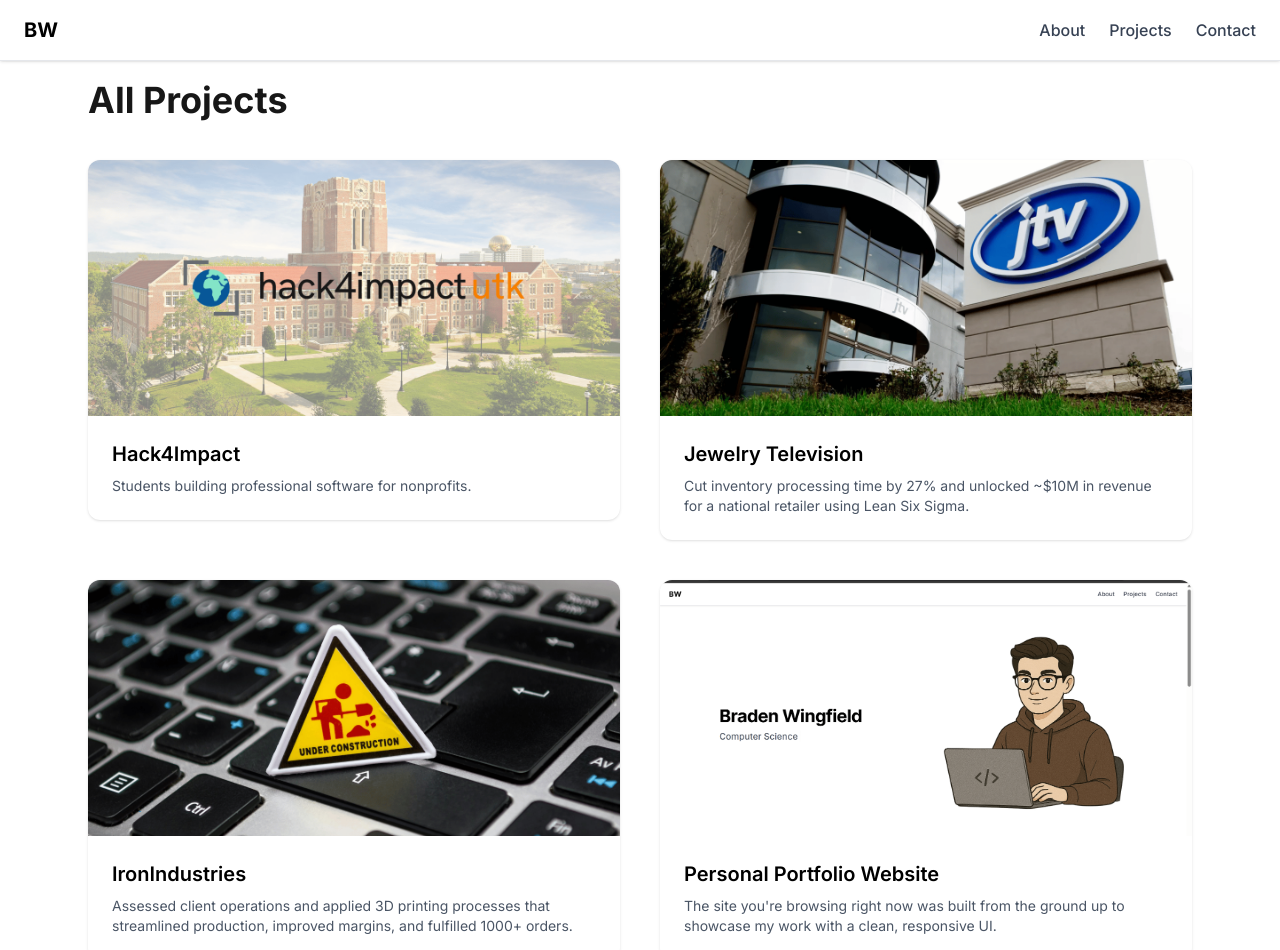
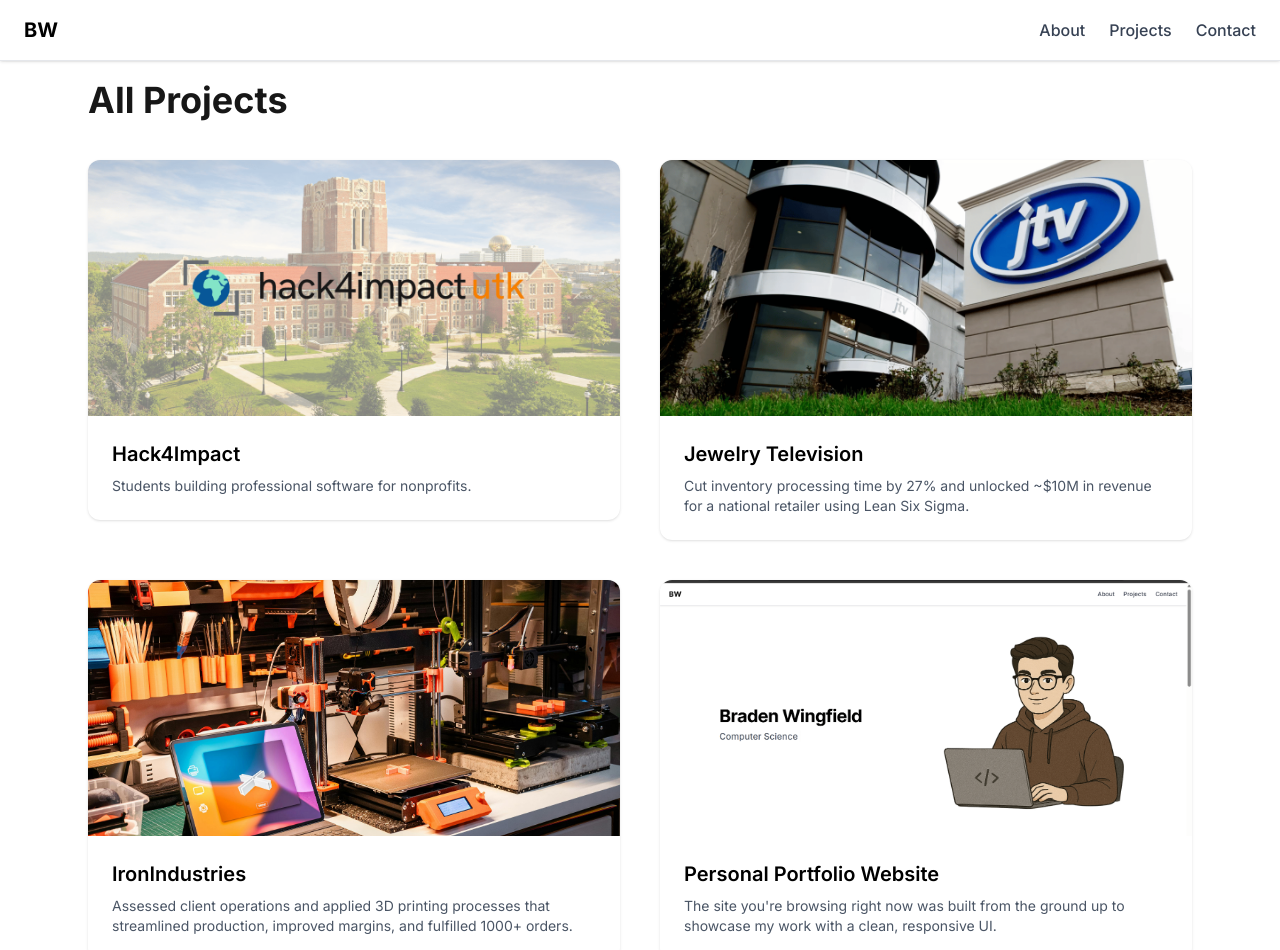
Before and after one commit to bradenwingfield/portfolio, a Next.js app: page /projects in a window 1280 px wide. Shown: the top 950 px of the page. Built offline with nearby package versions, Linux system fonts and the light colour scheme.

Commit message:
changed ironindustries home cover

```diff
--- a/src/data/projects.ts
+++ b/src/data/projects.ts
@@ -19,7 +19,7 @@
       slug: 'ironindustries',
       title: 'IronIndustries',
       description: 'Assessed client operations and applied 3D printing processes that streamlined production, improved margins, and fulfilled 1000+ orders.',
-      image: '/project-placeholder.png',
+      image: '/ironindustries.jpg',
       tags: ['Product Development', 'Project Management'],
       featured: true,
     },
```
